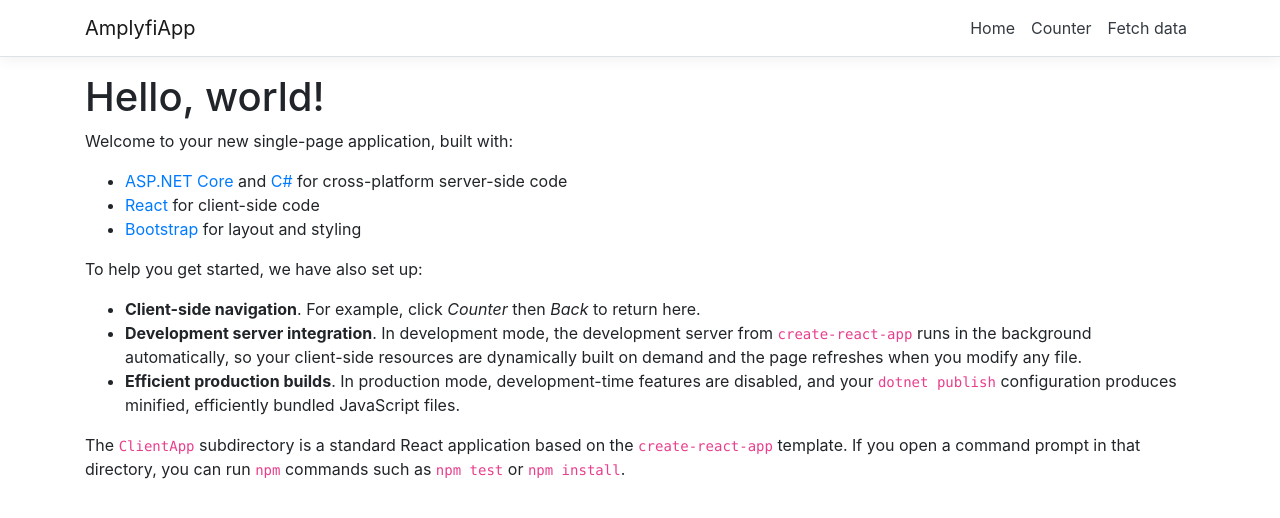
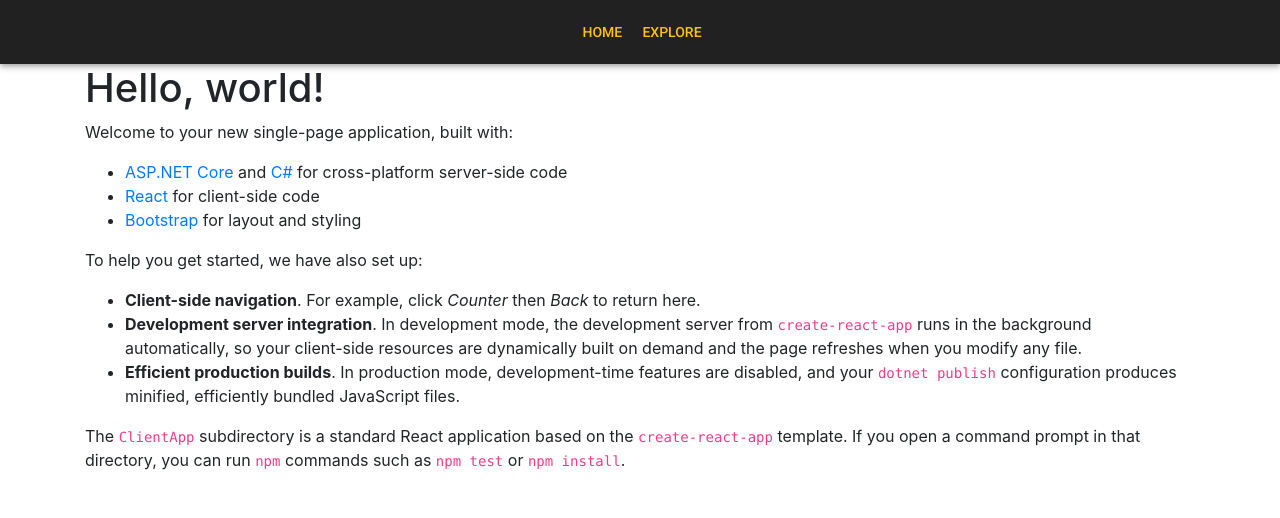
Before and after one commit to SnakeyHips/AmplyfiApp, a React (Create React App) app in the folder AmplyfiApp/ClientApp/: page / in a window 1280 px wide. Shown: the top 518 px of the page. Built offline with nearby package versions, Linux system fonts and the light colour scheme.

Commit message:
moving over to other laptop

```diff
--- a/AmplyfiApp/ClientApp/package.json
+++ b/AmplyfiApp/ClientApp/package.json
@@ -3,6 +3,8 @@
   "version": "0.1.0",
   "private": true,
   "dependencies": {
+    "@material-ui/core": "^3.9.3",
+    "@material-ui/icons": "^3.0.2",
     "bootstrap": "^4.3.1",
     "jquery": "3.4.1",
     "react": "^16.8.6",
--- a/AmplyfiApp/ClientApp/public/index.html
+++ b/AmplyfiApp/ClientApp/public/index.html
@@ -1,6 +1,6 @@
 <!DOCTYPE html>
 <html lang="en">
-  <head>
+<head>
     <meta charset="utf-8">
     <meta name="viewport" content="width=device-width, initial-scale=1, shrink-to-fit=no">
     <meta name="theme-color" content="#000000">
@@ -11,6 +11,7 @@
     -->
     <link rel="manifest" href="%PUBLIC_URL%/manifest.json">
     <link rel="shortcut icon" href="%PUBLIC_URL%/favicon.ico">
+    <link rel="stylesheet" href="https://fonts.googleapis.com/css?family=Roboto:300,400,500">
     <!--
       Notice the use of %PUBLIC_URL% in the tags above.
       It will be replaced with the URL of the `public` folder during the build.
@@ -21,7 +22,7 @@
       Learn how to configure a non-root public URL by running `npm run build`.
     -->
     <title>AmplyfiApp</title>
-  </head>
+</head>
   <body>
     <noscript>
       You need to enable JavaScript to run this app.
--- a/AmplyfiApp/ClientApp/scss/custom.scss
+++ b/AmplyfiApp/ClientApp/scss/custom.scss
@@ -0,0 +1,3 @@
+.MuiButton:hover {
+    color: #FFC107;
+}
--- a/AmplyfiApp/ClientApp/src/App.js
+++ b/AmplyfiApp/ClientApp/src/App.js
@@ -2,19 +2,34 @@
 import { Route } from 'react-router';
 import { Layout } from './components/Layout';
 import { Home } from './components/Home';
-import { FetchData } from './components/FetchData';
-import { Counter } from './components/Counter';
+import { Explore } from './components/Explore';
+import { MuiThemeProvider, createMuiTheme } from '@material-ui/core/styles';
+
+const theme = createMuiTheme({
+  palette: {
+    primary: {
+      main: '#212121'
+    },
+    secondary: {
+      main: '#FFC107'
+    },
+    typography: {
+      useNextVariants: true,
+    }
+  }
+});
 
 export default class App extends Component {
   static displayName = App.name;
 
   render () {
     return (
-      <Layout>
-        <Route exact path='/' component={Home} />
-        <Route path='/counter' component={Counter} />
-        <Route path='/fetch-data' component={FetchData} />
-      </Layout>
+      <MuiThemeProvider theme={theme}>
+        <Layout>
+          <Route exact path='/' component={Home} />
+          <Route path='/explore' component={Explore} />
+        </Layout>
+      </MuiThemeProvider>
     );
   }
 }
--- a/AmplyfiApp/ClientApp/src/components/FetchData.js
+++ b/AmplyfiApp/ClientApp/src/components/Explore.js
@@ -1,7 +1,8 @@
 import React, { Component } from 'react';
+import Progress from './Progress';
 
-export class FetchData extends Component {
-  static displayName = FetchData.name;
+export class Explore extends Component {
+  static displayName = Explore.name;
 
   constructor (props) {
     super(props);
@@ -35,8 +36,8 @@
 
   render () {
     let contents = this.state.loading
-      ? <p><em>Loading...</em></p>
-      : FetchData.renderSampleDataTable(this.state.sampleData);
+      ? <Progress />
+      : Explore.renderSampleDataTable(this.state.sampleData);
 
     return (
       <div>
--- a/AmplyfiApp/ClientApp/src/components/Layout.js
+++ b/AmplyfiApp/ClientApp/src/components/Layout.js
@@ -1,6 +1,6 @@
 import React, { Component } from 'react';
 import { Container } from 'reactstrap';
-import { NavMenu } from './NavMenu';
+import TopAppBar from './TopAppBar';
 
 export class Layout extends Component {
   static displayName = Layout.name;
@@ -8,7 +8,7 @@
   render () {
     return (
       <div>
-        <NavMenu />
+        <TopAppBar />
         <Container>
           {this.props.children}
         </Container>
--- a/AmplyfiApp/ClientApp/src/components/NavMenu.css
+++ /dev/null
@@ -1,18 +0,0 @@
-a.navbar-brand {
-  white-space: normal;
-  text-align: center;
-  word-break: break-all;
-}
-
-html {
-  font-size: 14px;
-}
-@media (min-width: 768px) {
-  html {
-    font-size: 16px;
-  }
-}
-
-.box-shadow {
-  box-shadow: 0 .25rem .75rem rgba(0, 0, 0, .05);
-}
--- a/AmplyfiApp/ClientApp/src/components/NavMenu.js
+++ /dev/null
@@ -1,49 +0,0 @@
-import React, { Component } from 'react';
-import { Collapse, Container, Navbar, NavbarBrand, NavbarToggler, NavItem, NavLink } from 'reactstrap';
-import { Link } from 'react-router-dom';
-import './NavMenu.css';
-
-export class NavMenu extends Component {
-  static displayName = NavMenu.name;
-
-  constructor (props) {
-    super(props);
-
-    this.toggleNavbar = this.toggleNavbar.bind(this);
-    this.state = {
-      collapsed: true
-    };
-  }
-
-  toggleNavbar () {
-    this.setState({
-      collapsed: !this.state.collapsed
-    });
-  }
-
-  render () {
-    return (
-      <header>
-        <Navbar className="navbar-expand-sm navbar-toggleable-sm ng-white border-bottom box-shadow mb-3" light>
-          <Container>
-            <NavbarBrand tag={Link} to="/">AmplyfiApp</NavbarBrand>
-            <NavbarToggler onClick={this.toggleNavbar} className="mr-2" />
-            <Collapse className="d-sm-inline-flex flex-sm-row-reverse" isOpen={!this.state.collapsed} navbar>
-              <ul className="navbar-nav flex-grow">
-                <NavItem>
-                  <NavLink tag={Link} className="text-dark" to="/">Home</NavLink>
-                </NavItem>
-                <NavItem>
-                  <NavLink tag={Link} className="text-dark" to="/counter">Counter</NavLink>
-                </NavItem>
-                <NavItem>
-                  <NavLink tag={Link} className="text-dark" to="/fetch-data">Fetch data</NavLink>
-                </NavItem>
-              </ul>
-            </Collapse>
-          </Container>
-        </Navbar>
-      </header>
-    );
-  }
-}
--- /dev/null
+++ b/AmplyfiApp/ClientApp/src/components/Progress.js
@@ -0,0 +1,25 @@
+import React from 'react';
+import PropTypes from 'prop-types';
+import { withStyles } from '@material-ui/core/styles';
+import CircularProgress from '@material-ui/core/CircularProgress';
+
+const styles = theme => ({
+  progress: {
+    margin: theme.spacing.unit * 2,
+  },
+});
+
+function CircularIndeterminate(props) {
+  const { classes } = props;
+  return (
+    <div>
+      <CircularProgress className={classes.progress} color="secondary" />
+    </div>
+  );
+}
+
+CircularIndeterminate.propTypes = {
+  classes: PropTypes.object.isRequired,
+};
+
+export default withStyles(styles)(CircularIndeterminate);
--- /dev/null
+++ b/AmplyfiApp/ClientApp/src/components/TopAppBar.js
@@ -0,0 +1,42 @@
+import React from 'react';
+import { Link } from 'react-router-dom';
+import PropTypes from 'prop-types';
+import { withStyles } from '@material-ui/core/styles';
+import AppBar from '@material-ui/core/AppBar';
+import Toolbar from '@material-ui/core/Toolbar';
+import Grid from '@material-ui/core/Grid';
+import Button from '@material-ui/core/Button';
+
+const styles = {
+  root: {
+    flexGrow: 1,
+  },
+  grow: {
+    flexGrow: 1,
+  },
+  menuButton: {
+    marginLeft: -12,
+    marginRight: 20,
+  },
+};
+
+function TopAppBar(props) {
+  const { classes } = props;
+
+  return (
+      <AppBar position="static" className={classes.appBar}>
+        <Toolbar>
+          <Grid container justify="center">
+              <Button color="secondary" component={Link} to="/">Home</Button>
+              <Button color="secondary" component={Link} to="/explore">Explore</Button>
+          </Grid>
+        </Toolbar>
+      </AppBar>
+  );
+}
+
+TopAppBar.propTypes = {
+  classes: PropTypes.object.isRequired,
+};
+
+export default withStyles(styles)(TopAppBar);
```
Also changed, not shown: 1 other file (tests, documents, lock files or other folders).
